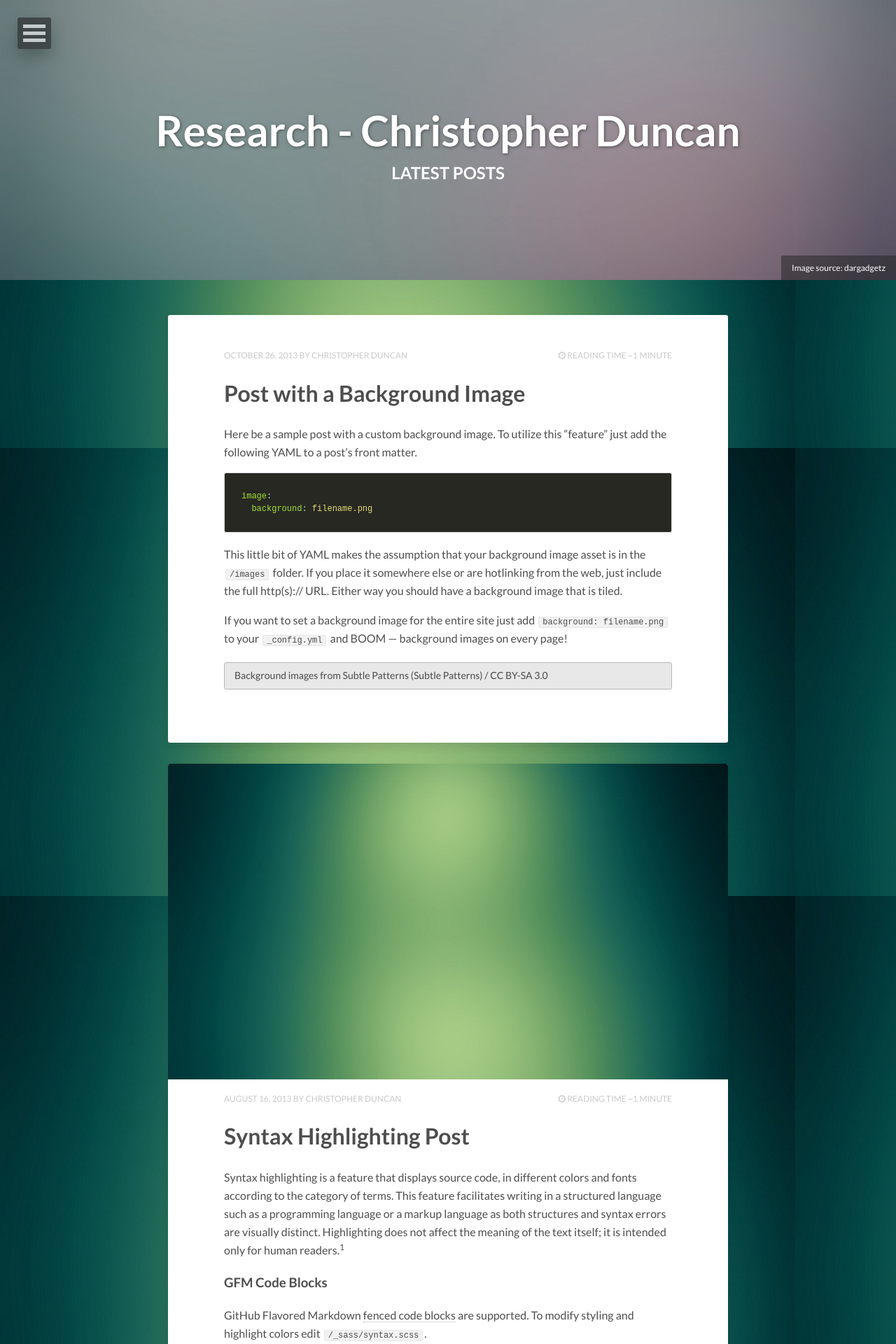
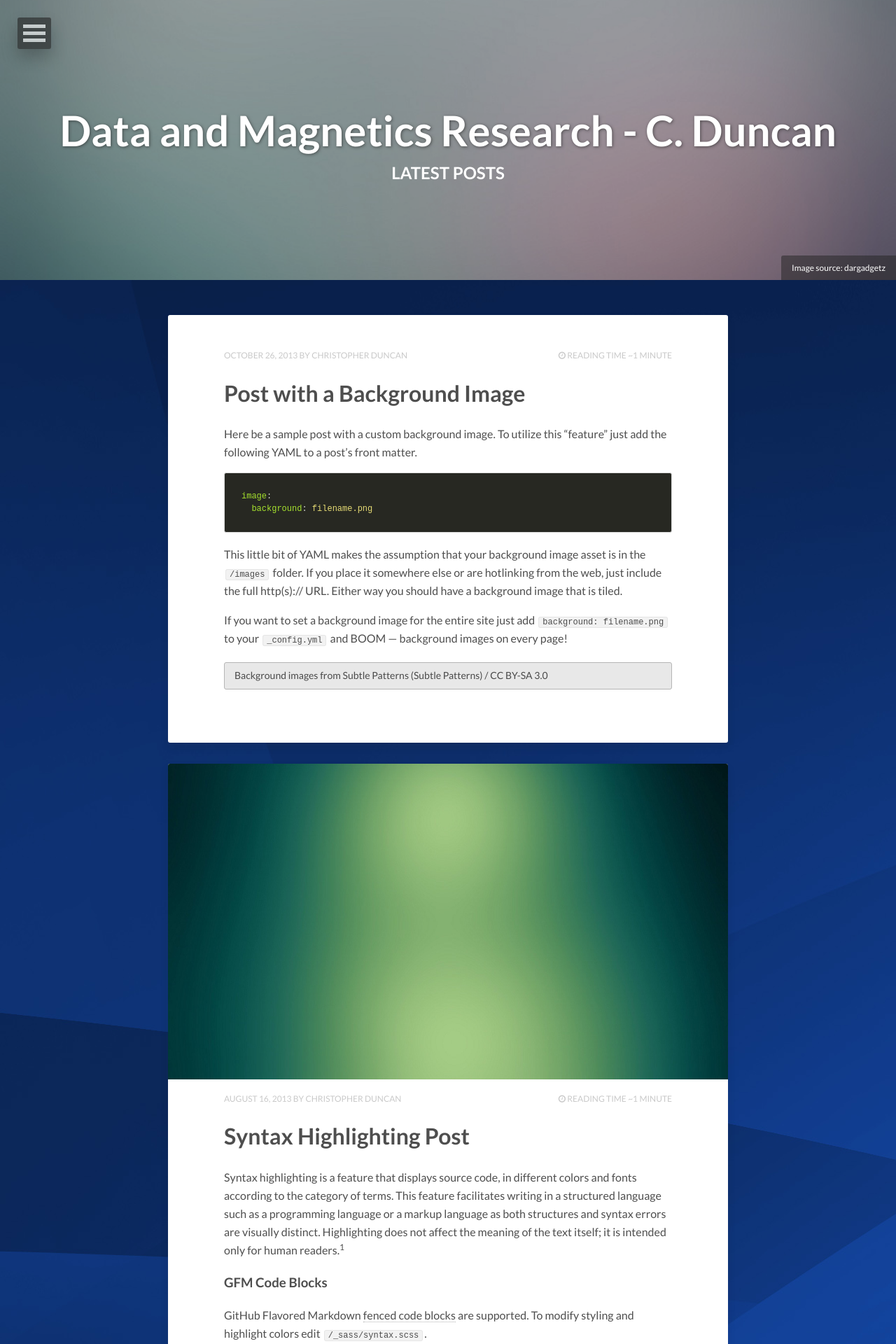
Before and after one commit to Gitmo234/Gitmo234.github.io, a Jekyll site: the page built from index.html, in a window 1280 px wide. Shown: the top 1920 px of the page at 70% size. Built offline with Jekyll 4.4.1, drawn with Linux system fonts in a browser that asks for light colours; nearby versions of some CDN libraries; the list of posts is cut into pages by our own code.

Commit message:
update site

```diff
--- a/_config.yml
+++ b/_config.yml
@@ -1,4 +1,4 @@
-title:            Research - Christopher Duncan
+title:            Data and Magnetics Research - C. Duncan
 description:      Research into Magnetic Fields and Data Science - not neccessarily together
 disqus_shortname:
 reading_time:     true
@@ -26,7 +26,7 @@ owner:
   google_plus:
 
 # Background image to be tiled on all pages
-background: abstract-10.jpg
+background: test.jpg
 
 # Analytics and webmaster tools stuff goes here
 google_analytics:
```
